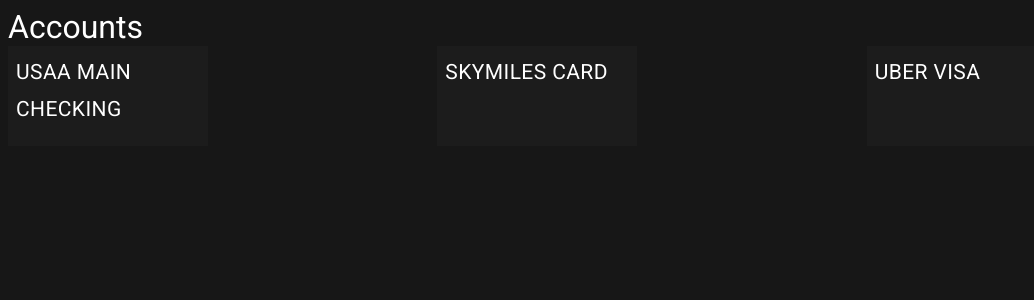
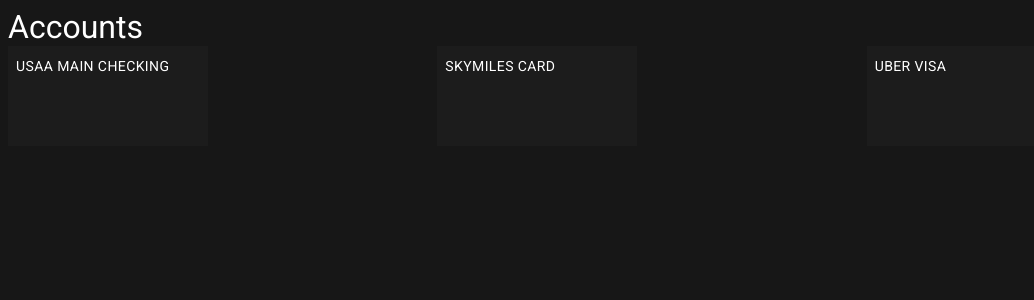
Before and after one commit to S-reinken/elegant, a React app: page / in a window 1280 px wide. Shown: the top 300 px of the page, without its empty margins (0-1034 px from the left). Built offline with nearby package versions, Linux system fonts and the light colour scheme.

Commit message:
Buttons' looks fixed

```diff
--- a/src/renderer/ui/AccountsPage/AccountsPage.tsx
+++ b/src/renderer/ui/AccountsPage/AccountsPage.tsx
@@ -5,7 +5,8 @@
 
 const styles = (theme: Theme) => createStyles({
     root: {
-        "& h1,h2": {
+        "& h1,h4": {
+            display: "flex",
             boxSizing: "border-box",
             margin: "0",
             fontWeight: "normal",
@@ -24,7 +25,7 @@
     paper: {
         borderRadius: "0",
         display: "flex",
-        flexDirection: "row",
+        flexDirection: "column",
         textAlign: "start",
         justifyContent: "space-between",
         alignItems: "flex-start",
@@ -32,7 +33,10 @@
         padding: theme.spacing(1),
         color: "white",
         height: "100px",
-        width: "200px"
+        width: "200px",
+        "&:hover": {
+            backgroundColor: theme.palette.primary.light
+        }
     }
 })
 
@@ -42,13 +46,13 @@
         <h1>Accounts</h1>
         <Grid container spacing={3}>
             <Grid item xs={12} sm={6} md={4}>
-                <Button className={classes.paper}><h2>USAA Main Checking</h2></Button>
+                <Button className={classes.paper}><h4>USAA Main Checking</h4></Button>
             </Grid>
             <Grid item xs={12} sm={6} md={4}>
-            <Button className={classes.paper}><h2>Skymiles Card</h2></Button>
+                <Button className={classes.paper}><h4>Skymiles Card</h4></Button>
             </Grid>
             <Grid item xs={12} sm={6} md={4}>
-            <Button className={classes.paper}><h2>Uber Visa</h2></Button>
+                <Button className={classes.paper}><h4>Uber Visa</h4></Button>
             </Grid>
         </Grid>
     </div>
```
